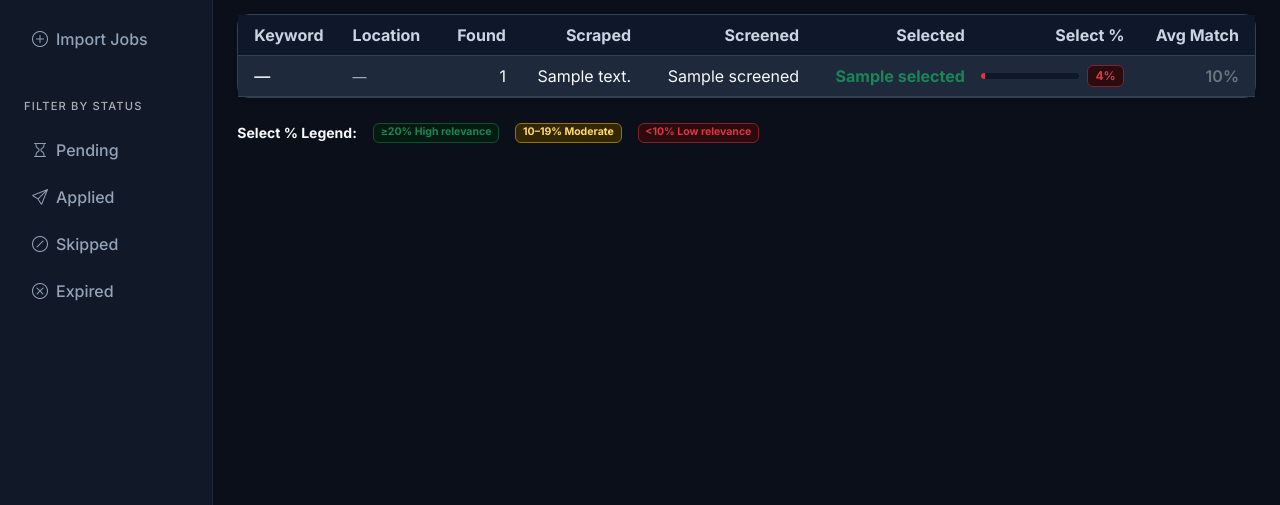
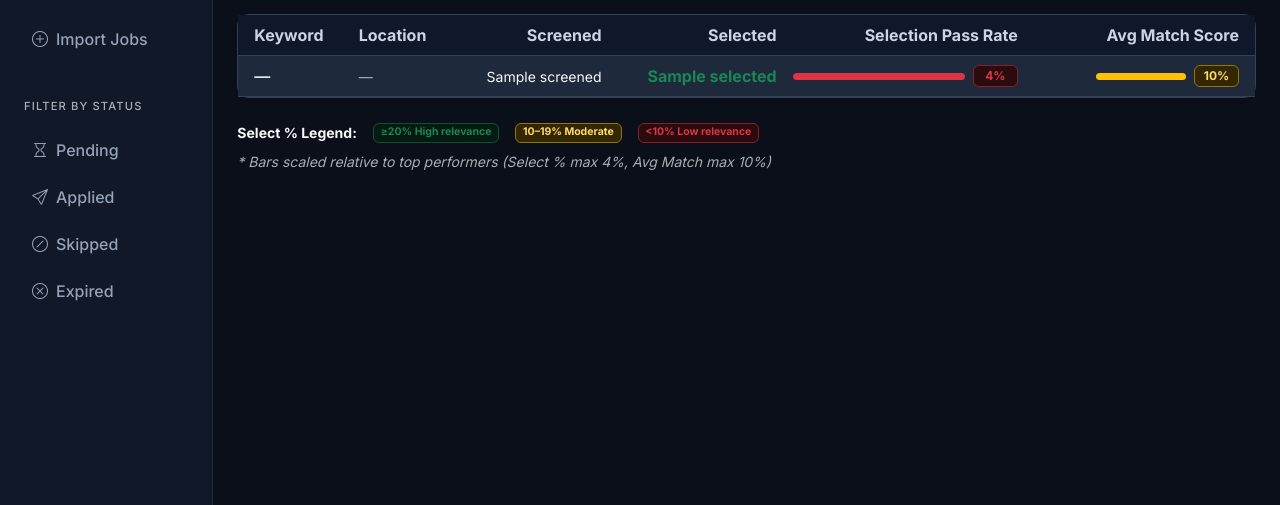
Before and after one commit to mertalpaydin/AI-assisted-job-search-tool, a Flask app: template src/job_search/web/templates/stats.html in a window 1280 px wide. Shown: the part 295-800 px from the top of the page. Run offline with Flask 3, Linux system fonts and the light colour scheme; the template is opened without the code that fills it: most values are stand-ins (such as "Sample title", 1, 10 or a date in 2020).

Commit message:
feat(web/stats): Add dashboard funnel timeframe filter tabs, fix unlimited cleaner loop, and calibrate search stats metrics

```diff
--- a/src/job_search/__main__.py
+++ b/src/job_search/__main__.py
@@ -220,8 +220,8 @@ def list_jobs(config: str, status: str | None) -> None:
 
 @main.command()
 @click.option("--config", default="config/config.yaml", show_default=True)
-@click.option("--limit", default=10000, show_default=True, help="Number of pending jobs to check for expiration")
-def clean(config: str, limit: int) -> None:
+@click.option("--limit", default=None, type=int, help="Number of pending jobs to check for expiration (default: all pending jobs)")
+def clean(config: str, limit: int | None) -> None:
     """Discover expired/closed jobs on LinkedIn and mark them as 'expired'."""
     from job_search.core.database import DatabaseManager
     from job_search.cleaner.cleaner import JobCleaner
--- a/src/job_search/cleaner/cleaner.py
+++ b/src/job_search/cleaner/cleaner.py
@@ -72,7 +72,7 @@ class JobCleaner:
 
         return False
 
-    def clean_pending_jobs(self, limit: int = 10000, batch_size: int = 100) -> dict[str, Any]:
+    def clean_pending_jobs(self, limit: int | None = None, batch_size: int = 100) -> dict[str, Any]:
         """Scan all pending jobs continuously across batches using parallel worker threads until all pending jobs are checked."""
         checked_ids: set[int] = set()
         all_expired_ids: list[int] = []
@@ -83,7 +83,7 @@ class JobCleaner:
         def _check_single(job_id: int) -> tuple[int, bool]:
             return job_id, self.is_job_expired(job_id)
 
-        while total_checked < limit:
+        while limit is None or limit <= 0 or total_checked < limit:
             batch = self._db.get_pending_jobs_for_cleaner(limit=batch_size, exclude_ids=checked_ids)
             if not batch:
                 break
--- a/src/job_search/web/app.py
+++ b/src/job_search/web/app.py
@@ -77,9 +77,13 @@ def init_app(db: DatabaseManager, config: Config | None = None) -> Flask:
 @app.route("/")
 def index():
     db = get_db()
+    days_param = request.args.get("days", "all").strip().lower()
+    days_map = {"24h": 1, "14d": 14, "30d": 30, "90d": 90, "all": None}
+    days_val = days_map.get(days_param, None)
+
     stats = db.get_stats()
-    pipeline_stats = db.get_pipeline_stats()
-    app_counts = db.get_application_counts()
+    pipeline_stats = db.get_pipeline_stats(days=days_val)
+    app_counts = db.get_application_counts(days=days_val)
     cl_mode = get_cl_mode()
     _APPROVAL_DAYS = 30
     _RECENT_DAYS = 7
@@ -95,6 +99,7 @@ def index():
         approval_period_days=_APPROVAL_DAYS,
         recent_stats=recent_stats,
         is_runner_active=is_runner_active,
+        active_days=days_param,
     )
 
 
--- a/src/job_search/web/templates/stats.html
+++ b/src/job_search/web/templates/stats.html
@@ -131,6 +131,14 @@
 {% endif %}
 
 <!-- Main Table -->
+{% set rates = combos | map(attribute='selection_rate_pct') | select('number') | list %}
+{% set max_rate = (rates | max) if rates else 30 %}
+{% set max_rate = max_rate if max_rate > 0 else 30 %}
+
+{% set matches = combos | map(attribute='avg_match_pct') | select('number') | list %}
+{% set max_match = (matches | max) if matches else 60 %}
+{% set max_match = max_match if max_match > 0 else 60 %}
+
 <div class="card stats-card shadow-sm mb-4">
   <div class="card-body p-0">
     <div class="table-responsive">
@@ -139,17 +147,16 @@
           <tr>
             <th class="ps-3">Keyword</th>
             <th>Location</th>
-            <th class="text-end">Found</th>
-            <th class="text-end">Scraped</th>
             <th class="text-end">Screened</th>
             <th class="text-end">Selected</th>
-            <th class="text-end" style="min-width: 140px;">Select %</th>
-            <th class="text-end pe-3">Avg Match</th>
+            <th class="text-end" style="min-width: 200px;">Selection Pass Rate</th>
+            <th class="text-end pe-3" style="min-width: 190px;">Avg Match Score</th>
           </tr>
         </thead>
         <tbody>
           {% for c in combos %}
           {% set rate = c.selection_rate_pct %}
+          {% set m = c.avg_match_pct | int if c.avg_match_pct is not none else None %}
           <tr>
             <td class="ps-3 fw-semibold">
               {% if c.search_keyword %}
@@ -159,18 +166,17 @@
               {% else %}—{% endif %}
             </td>
             <td class="text-muted small">{{ c.search_location_id or "—" }}</td>
-            <td class="text-end text-light">{{ c.total_found }}</td>
-            <td class="text-end text-light">{{ c.with_details }}</td>
-            <td class="text-end text-light">{{ c.screened }}</td>
-            <td class="text-end fw-bold text-success">{{ c.selected }}</td>
+            <td class="text-end text-light small">{{ c.screened }}</td>
+            <td class="text-end fw-bold text-success fs-6">{{ c.selected }}</td>
             <td class="text-end">
               {% if rate is not none %}
+                {% set rel_width = [((rate / max_rate) * 100), 100] | min %}
                 <div class="d-flex align-items-center justify-content-end gap-2">
-                  <div class="progress flex-fill" style="height: 6px; background: #0f172a;">
+                  <div class="progress flex-fill" style="height: 7px; background: #0f172a;" title="{{ rate | int }}% pass rate (scaled relative to top performer {{ max_rate | int }}%)">
                     <div class="progress-bar {% if rate >= 20 %}bg-success{% elif rate >= 10 %}bg-warning{% else %}bg-danger{% endif %}"
-                         role="progressbar" style="width: {{ [rate, 100]|min }}%"></div>
+                         role="progressbar" style="width: {{ rel_width }}%"></div>
                   </div>
-                  <span class="badge {% if rate >= 20 %}bg-success-subtle text-success border border-success-subtle{% elif rate >= 10 %}bg-warning-subtle text-warning-emphasis border border-warning-subtle{% else %}bg-danger-subtle text-danger border border-danger-subtle{% endif %} small">
+                  <span class="badge {% if rate >= 20 %}bg-success-subtle text-success border border-success-subtle{% elif rate >= 10 %}bg-warning-subtle text-warning-emphasis border border-warning-subtle{% else %}bg-danger-subtle text-danger border border-danger-subtle{% endif %} small" style="min-width: 45px;">
                     {{ rate | int }}%
                   </span>
                 </div>
@@ -179,10 +185,17 @@
               {% endif %}
             </td>
             <td class="text-end pe-3">
-              {% if c.avg_match_pct is not none %}
-                <span class="fw-semibold {% if c.avg_match_pct >= 80 %}text-success{% elif c.avg_match_pct >= 65 %}text-warning{% else %}text-secondary{% endif %}">
-                  {{ c.avg_match_pct | int }}%
-                </span>
+              {% if m is not none %}
+                {% set rel_m_width = [((m / max_match) * 100), 100] | min %}
+                <div class="d-flex align-items-center justify-content-end gap-2">
+                  <div class="progress flex-fill" style="height: 7px; background: #0f172a; max-width: 90px;" title="{{ m }}% avg match (scaled relative to top {{ max_match | int }}%)">
+                    <div class="progress-bar {% if m >= 45 %}bg-success{% elif m >= 30 %}bg-info{% else %}bg-warning{% endif %}"
+                         role="progressbar" style="width: {{ rel_m_width }}%"></div>
+                  </div>
+                  <span class="badge {% if m >= 45 %}bg-success-subtle text-success border border-success-subtle{% elif m >= 30 %}bg-info-subtle text-info border border-info-subtle{% else %}bg-warning-subtle text-warning-emphasis border border-warning-subtle{% endif %} small" style="min-width: 45px;">
+                    {{ m }}%
+                  </span>
+                </div>
               {% else %}
                 <span class="text-muted small">—</span>
               {% endif %}
@@ -195,11 +208,14 @@
   </div>
 </div>
 
-<div class="d-flex align-items-center gap-3 text-muted small">
-  <span><strong class="text-light">Select % Legend:</strong></span>
-  <span class="badge bg-success-subtle text-success border border-success-subtle">≥20% High relevance</span>
-  <span class="badge bg-warning-subtle text-warning-emphasis border border-warning-subtle">10–19% Moderate</span>
-  <span class="badge bg-danger-subtle text-danger border border-danger-subtle">&lt;10% Low relevance</span>
+<div class="d-flex align-items-center justify-content-between text-muted small flex-wrap gap-2">
+  <div class="d-flex align-items-center gap-3">
+    <span><strong class="text-light">Select % Legend:</strong></span>
+    <span class="badge bg-success-subtle text-success border border-success-subtle">≥20% High relevance</span>
+    <span class="badge bg-warning-subtle text-warning-emphasis border border-warning-subtle">10–19% Moderate</span>
+    <span class="badge bg-danger-subtle text-danger border border-danger-subtle">&lt;10% Low relevance</span>
+  </div>
+  <span class="fst-italic text-muted me-2">* Bars scaled relative to top performers (Select % max {{ max_rate | int }}%, Avg Match max {{ max_match | int }}%)</span>
 </div>
 {% endif %}
 {% endblock %}
```
Also changed, not shown: src/job_search/core/database.py (+68 -24 lines), src/job_search/web/templates/index.html (+17 -1 lines).
